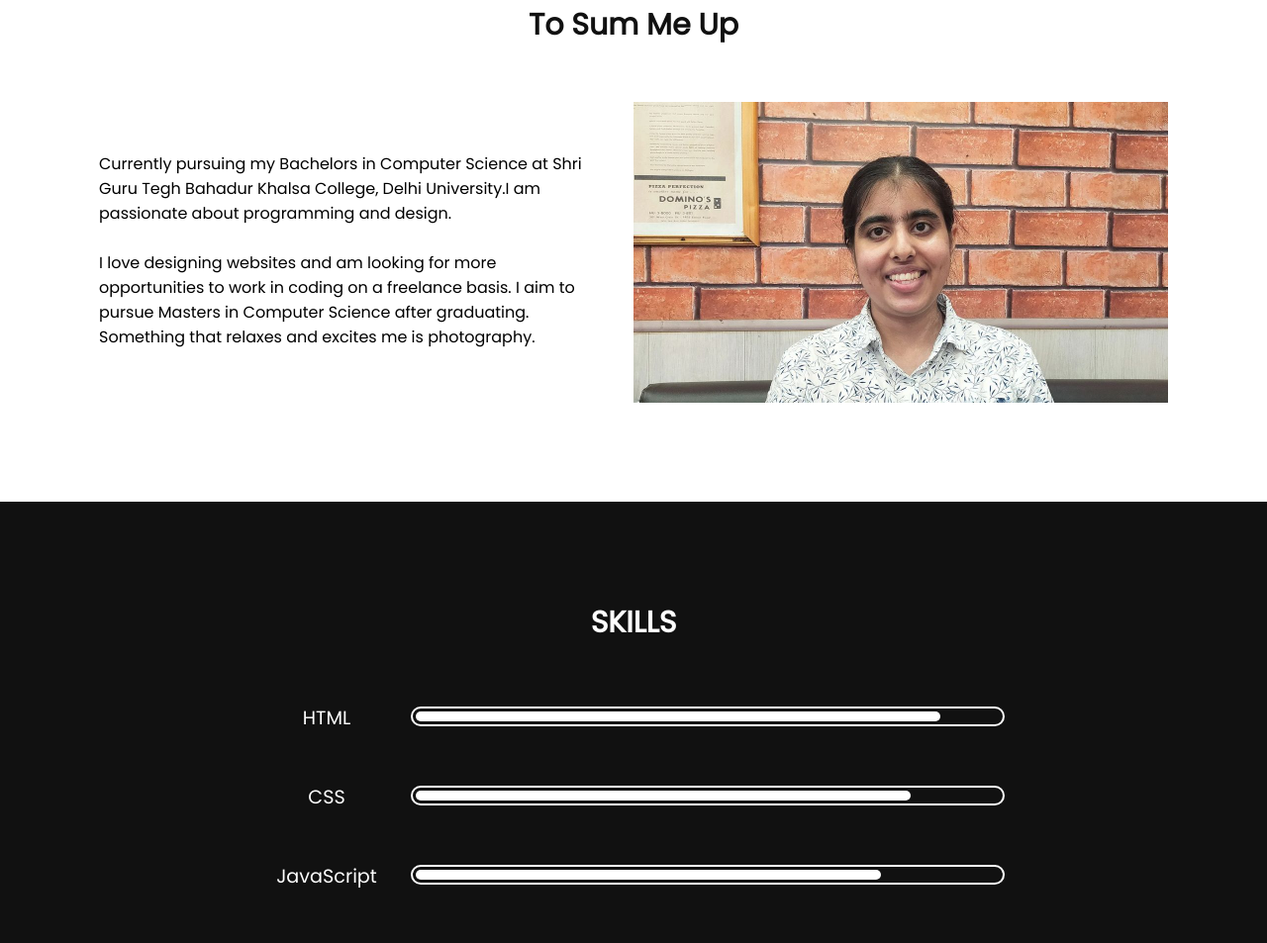
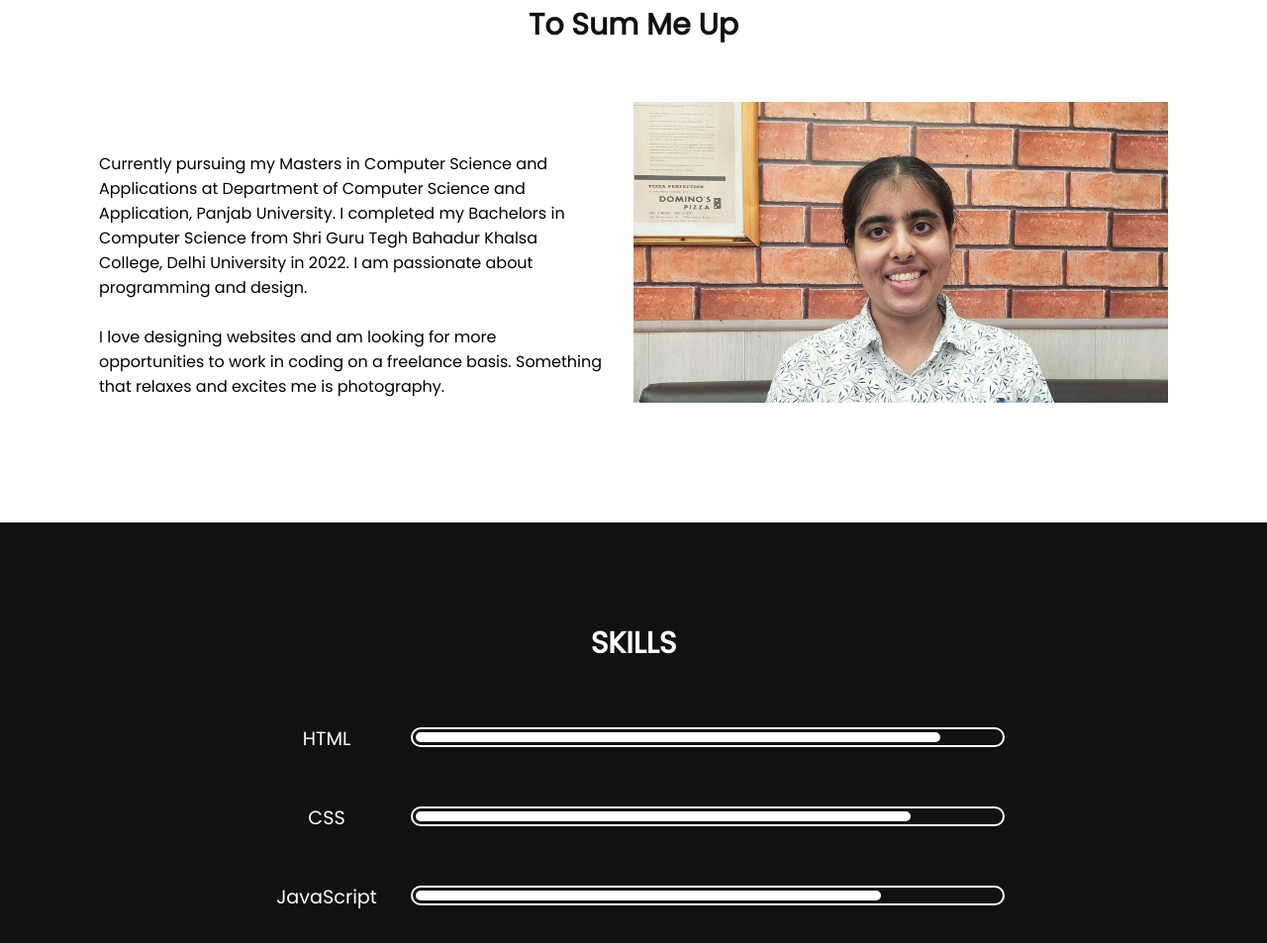
Before and after one commit to ak17-11/portfolio, a plain HTML site: page index.html in a window 1280 px wide. Shown: the part 897-1850 px from the top of the page at 99% size. Drawn offline with Linux system fonts and the light colour scheme.

Commit message:
Update index.html

```diff
--- a/index.html
+++ b/index.html
@@ -45,8 +45,8 @@
     <div class="content">
         <div class="contentBx w50">
 
-            <p >Currently pursuing my Bachelors in Computer Science at Shri Guru Tegh Bahadur Khalsa College, Delhi University.I am passionate about programming and design.</p><br>
-          <p>I love designing websites and am looking for more opportunities to work in coding on a freelance basis. I aim to pursue Masters in Computer Science after graduating. Something that relaxes and excites me is photography.</p><br>
+            <p >Currently pursuing my Masters in Computer Science and Applications at Department of Computer Science and Application, Panjab University. I completed my Bachelors in Computer Science from Shri Guru Tegh Bahadur Khalsa College, Delhi University in 2022. I am passionate about programming and design.</p><br>
+          <p>I love designing websites and am looking for more opportunities to work in coding on a freelance basis. Something that relaxes and excites me is photography.</p><br>
 
         </div>
         <div class="w50">
```
